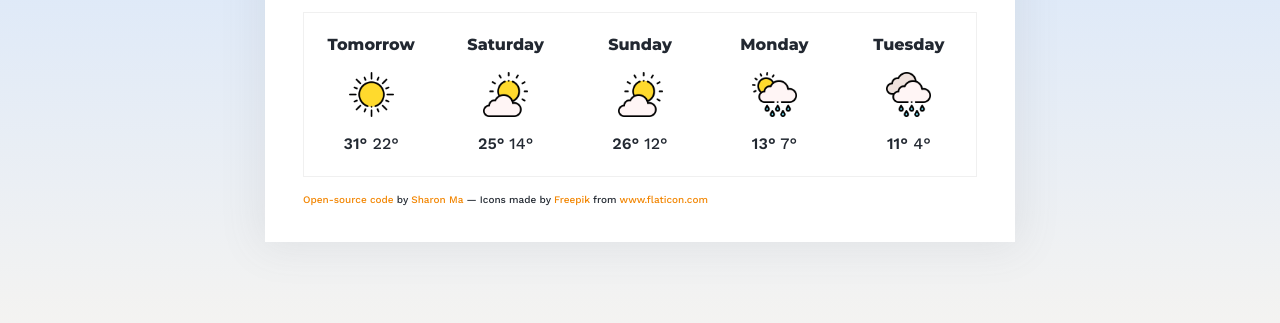
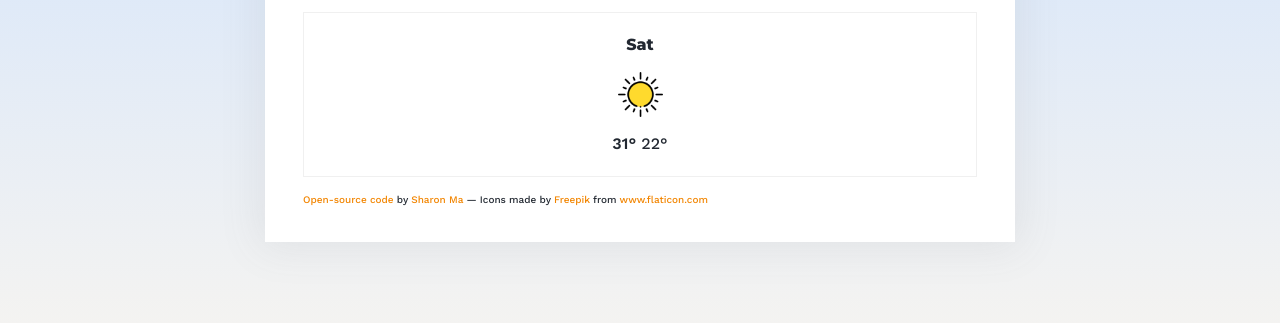
Before and after one commit to digitalroomie/weather-app, a plain HTML site: page index.html in a window 1280 px wide. Shown: the part 283-606 px from the top of the page. Drawn offline with nearby package versions, Linux system fonts and the light colour scheme; no server answers.

Commit message:
Move forecast HTML into JS

```diff
--- a/index.html
+++ b/index.html
@@ -79,50 +79,7 @@
 
             <div class="row">
               <div class="col-12">
-                <div class="forecast-5-days">
-                  <div class="row g-0">
-                    <div class="col">
-                      <h6>Tomorrow</h6>
-                      <img src="images/01d.png" alt="Sun" class="icon" />
-                      <p><strong>31°</strong> 22°</p>
-                    </div>
-                    <div class="col">
-                      <h6>Saturday</h6>
-                      <img
-                        src="images/02d.png"
-                        alt="Sunshine but cloudy"
-                        class="icon"
-                      />
-                      <p><strong>25°</strong> 14°</p>
-                    </div>
-                    <div class="col">
-                      <h6>Sunday</h6>
-                      <img
-                        src="images/02d.png"
-                        alt="Sunshine but cloudy"
-                        class="icon"
-                      />
-                      <p><strong>26°</strong> 12°</p>
-                    </div>
-                    <div class="col">
-                      <h6>Monday</h6>
-                      <img
-                        src="images/10d.png"
-                        alt="Sunshine shower and cloudy"
-                        class="icon"
-                      />
-                      <p><strong>13°</strong> 7°</p>
-                    </div>
-                    <div class="col">
-                      <h6>Tuesday</h6>
-                      <img
-                        src="images/09d.png"
-                        alt="Cloudy and raining"
-                        class="icon"
-                      />
-                      <p><strong>11°</strong> 4°</p>
-                    </div>
-                  </div>
+                <div class="forecast-5-days" id="forecast">
                 </div>
               </div>
             </div>
--- a/src/script.js
+++ b/src/script.js
@@ -24,6 +24,19 @@ function displayDateTime(timestamp) {
   }
 
   return `Last updated: ${day} ${hours}:${minutes}`;
+}
+
+function displayForecast() {
+  let forecastElement = document.querySelector("#forecast");
+  let days = ["Wed", "Fri", "Sat"];
+  days.forEach(function (day) {
+    let forecastHTML = `<div class="row g-0">`;
+    forecastHTML =
+      forecastHTML +
+      `<div class="col"><h6>${day}</h6><img src="images/01d.png" alt="Sun" class="icon" /><p><strong>31°</strong> 22°</p></div>`;
+    forecastHTML = forecastHTML + `</div>`;
+    forecastElement.innerHTML = forecastHTML;
+  });
 }
 
 function showCurrentLocationInfo(response) {
@@ -153,6 +166,8 @@ fahrenheitLink.addEventListener("click", temperatureConversion);
 let currentLocationButton = document.querySelector("#current-location");
 currentLocationButton.addEventListener("click", detectLocation);
 
+displayForecast();
+
 // Run auto location detection
 detectLocation();
 // Display a default city
```
